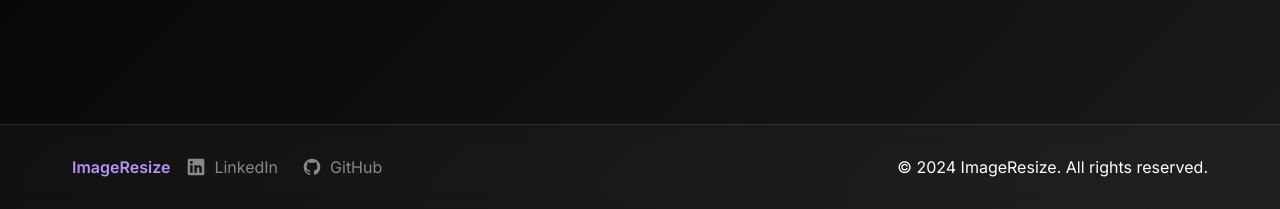
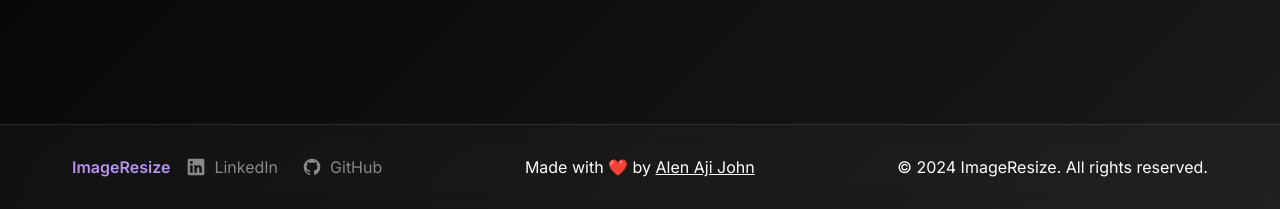
Before and after one commit to Alenjoh/image_scaler, a Flask app: page / in a window 1280 px wide. Shown: the part 677-886 px from the top of the page. Run offline with Flask 2, Linux system fonts and the light colour scheme; some libraries are stand-ins or nearby versions.

```diff
--- a/templates/index.html
+++ b/templates/index.html
@@ -428,6 +428,9 @@
 
                 </div>
             </div>
+            <div class="footer-center">
+                Made with ❤️ by <a href="https://www.linkedin.com/in/alen-aji-john/" target="_blank" style="color: white;" >Alen Aji John</a>
+            </div>
             <div class="footer-right">
                 © 2024 ImageResize. All rights reserved.
             </div>
```
